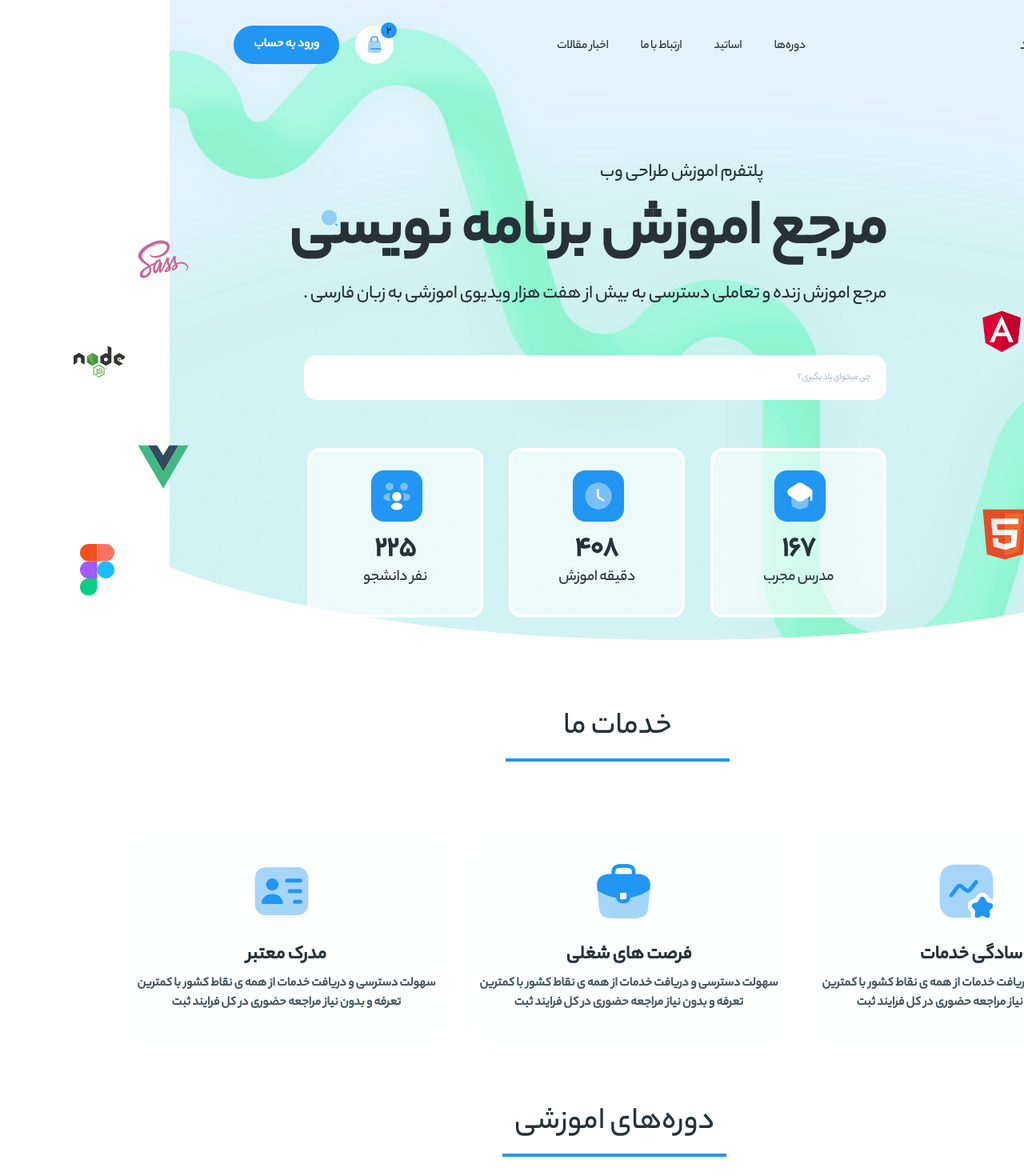
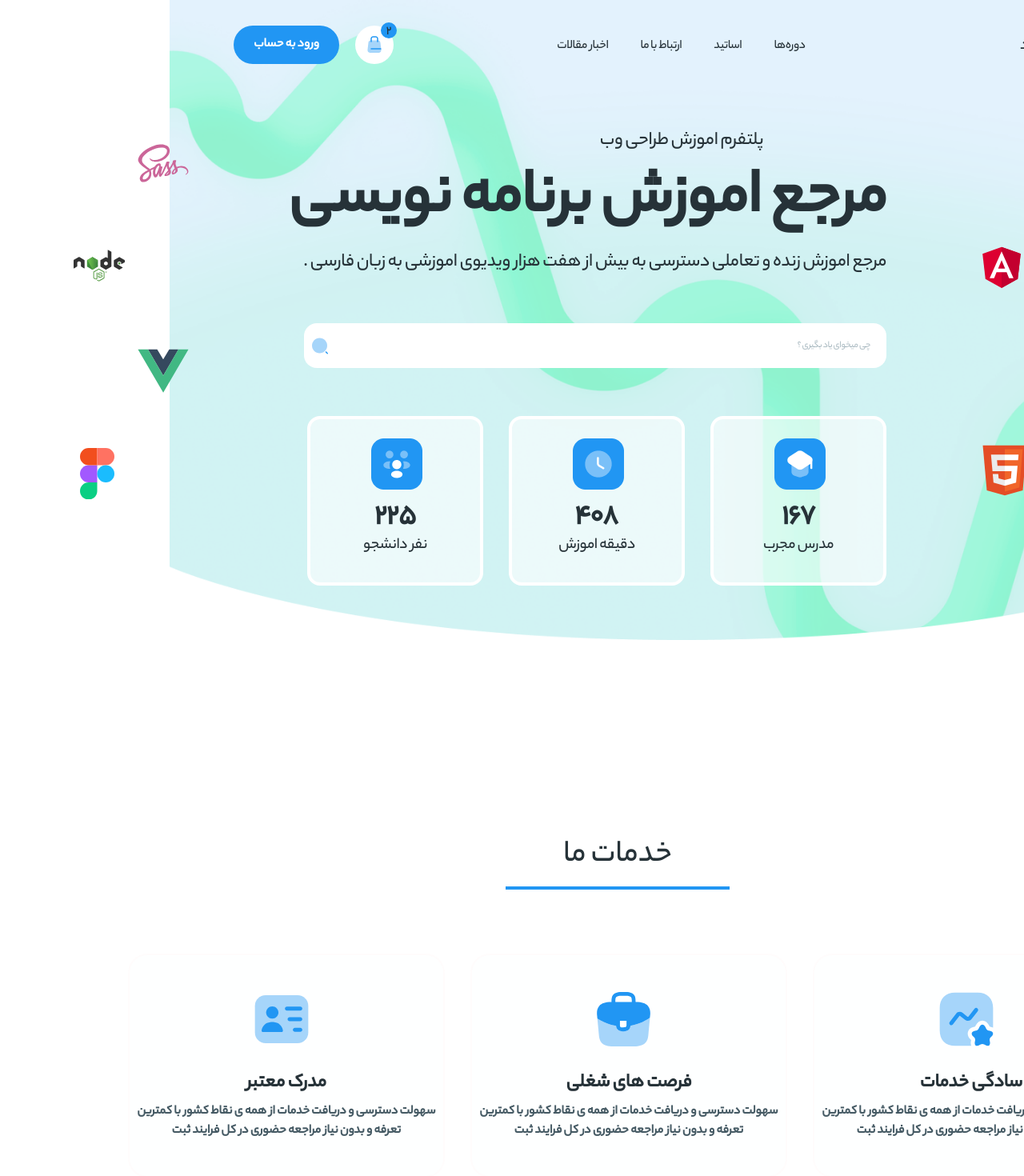
Before and after one commit to academy-react-winter1403/Tricoder, a React (Vite) app: page / in a window 1280 px wide. Shown: the top 1470 px of the page at 80% size. Built offline with nearby package versions, Linux system fonts and the light colour scheme.

Commit message:
responsive

```diff
--- a/src/assets/fonts/icons/landing/SearchIcon.jsx
+++ b/src/assets/fonts/icons/landing/SearchIcon.jsx
@@ -2,7 +2,7 @@ import React from 'react'
 
 const SearchIcon = () => {
   return (
-    <div className='absolute top-65 right-267'>
+    <div className='absolute top-105 right-270'>
       <svg width="24" height="25" viewBox="0 0 24 25" fill="none" xmlns="http://www.w3.org/2000/svg">
 <path opacity="0.4" d="M11.5 21.5C16.7467 21.5 21 17.2467 21 12C21 6.75329 16.7467 2.5 11.5 2.5C6.25329 2.5 2 6.75329 2 12C2 17.2467 6.25329 21.5 11.5 21.5Z" fill="#2196F3"/>
 <path d="M21.3001 22.5001C21.1201 22.5001 20.9401 22.4301 20.8101 22.3001L18.9501 20.4401C18.6801 20.1701 18.6801 19.7301 18.9501 19.4501C19.2201 19.1801 19.6601 19.1801 19.9401 19.4501L21.8001 21.3101C22.0701 21.5801 22.0701 22.0201 21.8001 22.3001C21.6601 22.4301 21.4801 22.5001 21.3001 22.5001Z" fill="#2196F3"/>
--- a/src/components/landing/Category/LandingCategory.jsx
+++ b/src/components/landing/Category/LandingCategory.jsx
@@ -45,18 +45,18 @@ const LandingCategory = () => {
 
   return (
     <div className='h-188 my-35
-    max-md:my-39 '>
-      <div className='max-md:hidden'><LittleRectangle /></div>
-     <div className='max-md:hidden'> <GroupIcon /></div>
+    max-md:my-39 max-xl:my-80 '>
+      <div className='max-md:hidden max-xl:hidden'><LittleRectangle /></div>
+     <div className='max-md:hidden max-xl:hidden'> <GroupIcon /></div>
       <div className='absolute top-703 right-155
-      max-md:hidden'>  <CircleIcon /> </div>
+      max-md:hidden max-xl:hidden'>  <CircleIcon /> </div>
       <div className='absolute right-122 top-589
-      max-md:top-520 max-md:right-3'><BigRectangle /></div>
+      max-md:top-520 max-md:right-3 max-xl:top-650 max-xl:right-50'><BigRectangle /></div>
       <div className='absolute right-30 top-630
-      max-md:hidden'><TextIcon /></div>
+      max-md:hidden max-xl:top-560 max-xl:hidden'><TextIcon /></div>
 
       <div className='w-172   absolute top-548 right-175 grid grid-cols-2 grid-rows-2 gap-8
-      max-md:right-7 max-md:top-510 max-md:gap-5 max-md:w-102 '>
+      max-md:right-7 max-md:top-510 max-md:gap-5 max-md:w-102 max-xl:right-50 max-xl:top-620 '>
 
         {CategoryItem.map((data, ind) => (
           <div key={ind} className='bg-white w-82 h-82 rounded-3xl shadow-2xl relative
--- a/src/components/landing/HeroSection/HeroSection.jsx
+++ b/src/components/landing/HeroSection/HeroSection.jsx
@@ -14,40 +14,40 @@ import { Service } from './Service'
 
 const HeroSection = () => {
   return (
-    <div className=' relative  h-200 w-full
-    max-md:h-80' style={{ backgroundImage: "url('../../../../public/landing/hero-bg.png')" , backgroundRepeat:"no-repeat", backgroundSize:"100%" }}>
+    <div className=' relative  h-240 w-full
+    max-md:h-80 max-xl:h-200' style={{ backgroundImage: "url('../../../../public/landing/hero-bg.png')" , backgroundRepeat:"no-repeat", backgroundSize:"100%" }}>
       {/* <img src='./public/landing/hero-bg.png ' className='w-full relative  ' alt='' /> */}
 
-      <div className='max-lg:'>
-        <div className='px-96  text-center tracking-tight whitespace-nowrap
-        max-md:px-8 pt-20 max-lg:px-30 max-lg:pt-1'>
+
+        <div className='px-96  text-center tracking-tight whitespace-nowrap pt-10
+        max-md:px-8 max-lg:px-30 max-lg:pt-1 max-xl:px-10 max-xl:'>
           <p className='text-2xl font-medium  pt-30
         max-md:hidden'>پلتفرم اموزش طراحی وب</p>
           <p className='text-[80px] font-black
-        max-md:text-2xl max-lg:text-5xl'>مرجع اموزش برنامه نویسی</p>
+        max-md:text-2xl max-lg:text-5xl max-xl:leading-15 max-xl:text-5xl'>مرجع اموزش برنامه نویسی</p>
           <p className='text-2xl font-medium
         max-md:hidden max-lg:text-xl'>مرجع اموزش زنده و تعاملی دسترسی به بیش از هفت هزار ویدیوی اموزشی به زبان فارسی .</p>
 
-          <input className='w-182 pr-5 h-14 bg-[#FFF] rounded-2xl  text-[#607D8B] my-15
-        max-md:w-[300px] max-md:h-7 text-xs max-md:pr-3 max-md:my-3 max-md:rounded-[10px]' placeholder='چی میخوای یاد بگیری ؟' />
-          <div className='max-md:hidden max-lg:hidden'>  <SearchIcon /></div>
-          <WebsiteInfo />
+          <input className='w-182 pr-5 h-14 bg-[#FFF] rounded-2xl  text-[#607D8B] my-15 relative
+        max-md:w-[300px] max-md:h-7 text-xs max-md:pr-3 max-md:my-3 max-md:rounded-[10px] max-lg:h-12 max-lg:my-10 max-xl:my-5' placeholder='چی میخوای یاد بگیری ؟' />
+          <div className='max-md:hidden max-lg:hidden '>  <SearchIcon /></div>
+         <div className='max-xl:mx-42'> <WebsiteInfo /></div>
         </div>
-      </div>
 
 
 
 
-      <div className='w-38 h-112   -mt-120  mr-314
-      max-md:hidden max-lg:hidden'>
+
+      <div className='w-38 h-112   -mt-140  mr-314
+      max-md:hidden max-lg:hidden max-xl:hidden'>
         <div className='mb-16'><SassIcon /></div>
         <div className='mr-20 mb-17'><NodeIcon /></div>
         <div className='mb-16'><VjsIcon /></div>
         <div className='mr-21'><Figma /></div>
       </div>
 
-      <div className='w-39 h-112 -mt-120 mr-30
-      max-md:hidden max-lg:hidden'>
+      <div className='w-39 h-112 -mt-110 mr-30
+      max-md:hidden max-lg:hidden max-xl:hidden'>
         <div className='mb-16'><ReactIcon /></div>
         <div className='mr-24 mb-17'><AngularIcon /></div>
         <div className='mb-16'><CssIcon /></div>
--- a/src/components/landing/HeroSection/Service.jsx
+++ b/src/components/landing/HeroSection/Service.jsx
@@ -24,24 +24,24 @@ const Service = () => {
         }
     ]
   return (
-    <div className='w-320 h-97.5  mx-20 mt-20
-    max-md:w-100 max-md:mt-7'>
-        <div className='w-70 h-18 border-b-4 b border-[#2196F3] mx-125
-        max-md:h-9 max-md:w-30 max-md:mx-20 '>
+    <div className=' h-97  mx-20 mt-20
+    max-md:w-100 max-md:mt-7  max-xl:mx-8 max-xl:mt-1 max-xl:'>
+        <div className='w-70 h-18 border-b-4 b border-[#2196F3] mx-125 border-b-gradient-to-r from-[#2196F300] via-[#2196F3] to-[#2196F300]
+        max-md:h-9 max-md:w-30 max-md:mx-20 max-xl:mx-96 '>
         <p className='text-[40px] text-center
         max-md:text-xl max-md:'>خدمات ما</p>
             </div>
             <div className='h-70  my-20 flex gap-8
-            max-md:flex-col max-md:-my-5  max-md:gap-1 '>
+            max-md:flex-col max-md:-my-5  max-md:gap-1 max-xl:my-10 '>
 
           {service.map((data,ind)=>(
-                 <div className='bg-[#FAFEFF2E] h-70 w-99 border-[2px] border-[#fff3f33b] rounded-3xl
-                 max-md:w-70  max-md:h-46'>
-                 <div className='max-md:-mx-15'>{data.icon}</div>
+                 <div style={{boxShadow: ind % 2 === 1 ? '#0000000D ' : '',}} className='bg-[#FAFEFF2E] h-70 w-99 border-[2px] border-[#fff3f33b] rounded-3xl
+                 max-md:w-70  max-md:h-46 max-xl:w-80 max-xl:flex flex-col justify-center'>
+                 <div className='max-md:-mx-15 max-xl:-mx-9'>{data.icon}</div>
                  <p className='text-2xl font-black text-center leading-12
                  max-md:text-xl'>{data.title}</p>
                  <p className='text-base font-bold text-center text-[#455A64]
-                 max-md:text-xs'>{data.desc}</p>
+                 max-md:text-xs max-xl:text-sm'>{data.desc}</p>
                  </div>
 
           ))}
--- a/src/components/landing/HeroSection/websiteInfo/WebsiteInfo.jsx
+++ b/src/components/landing/HeroSection/websiteInfo/WebsiteInfo.jsx
@@ -23,13 +23,13 @@ const WebsiteInfo = () => {
 
   return (
     <div className='w-181 h-53 flex justify-between
-    max-md:w-80 max-md:mx-9 '>
+    max-md:w-80 max-md:mx-9  '>
 
         {WebInfo.map((data,ind)=>(
                  <div className='w-55 h-53 rounded-2xl bg-[#FFFFFF99] border-[4px] border-white whitespace-nowrap
-                 max-md:w-25 max-md:h-24' >
+                 max-md:w-25 max-md:h-24 max-xl:' >
                  <img className='mx-18  mt-6
-                 max-md:w-9 max-md:mx-7 max-md:mt-2 ' src={data.img} alt=''/>
+                 max-md:w-9 max-md:mx-7 max-md:mt-2 max-xl:' src={data.img} alt=''/>
 
                 <p className='text-4xl font-black pt-4 px-20
                 max-md:text-[18px] max-md:pt-2 max-md:px-8'>{data.num}</p>
--- a/src/components/landing/landingCourse/LandingCourse.jsx
+++ b/src/components/landing/landingCourse/LandingCourse.jsx
@@ -53,17 +53,17 @@ const LandingCourse = () => {
     ]
   return (
     <div className=' mx-21 mt-26 h-147
-     max-md:w-100 max-md:mt-70 max-md:mx-6'>
+     max-md:w-100 max-md:mt-70 max-md:mx-6 max-xl:w-200 '>
          <div className='w-70 h-18 border-b-4 b border-[#2196F3] mx-125
-          max-md:h-9 max-md:w-30 max-md:mx-35'>
+          max-md:h-9 max-md:w-30  max-xl:mx-96  '>
         <p className='text-[40px] text-center whitespace-nowrap
          max-md:text-xl'>دوره‌های اموزشی  </p>
             </div>
             <div className='h-97  my-12 gap-8 flex
-            max-md:grid grid-cols-2'>
+            max-md:grid grid-cols-2 max-xl:grid max-xl:grid-cols-2 max-xl:gap-6  max-xl:mr-40  '>
 
                 {course.map((data,ind)=>(
-                             <div key={ind} className='w-74 h-97 bg-white rounded-3xl py-4 pr-4'>
+                             <div key={ind} className='w-74 h-97 bg-[#FFFFFF] rounded-3xl py-4 pr-4 shadow-2xl'>
                              <img   src={data.img} alt=''
                              className='max-md:w-43'/>
                              <p className='font-bold text-base font-yekan-600 my-4
```
Also changed, not shown: src/components/landing/Slider/TeacherSlider.jsx (+6 -6 lines).
